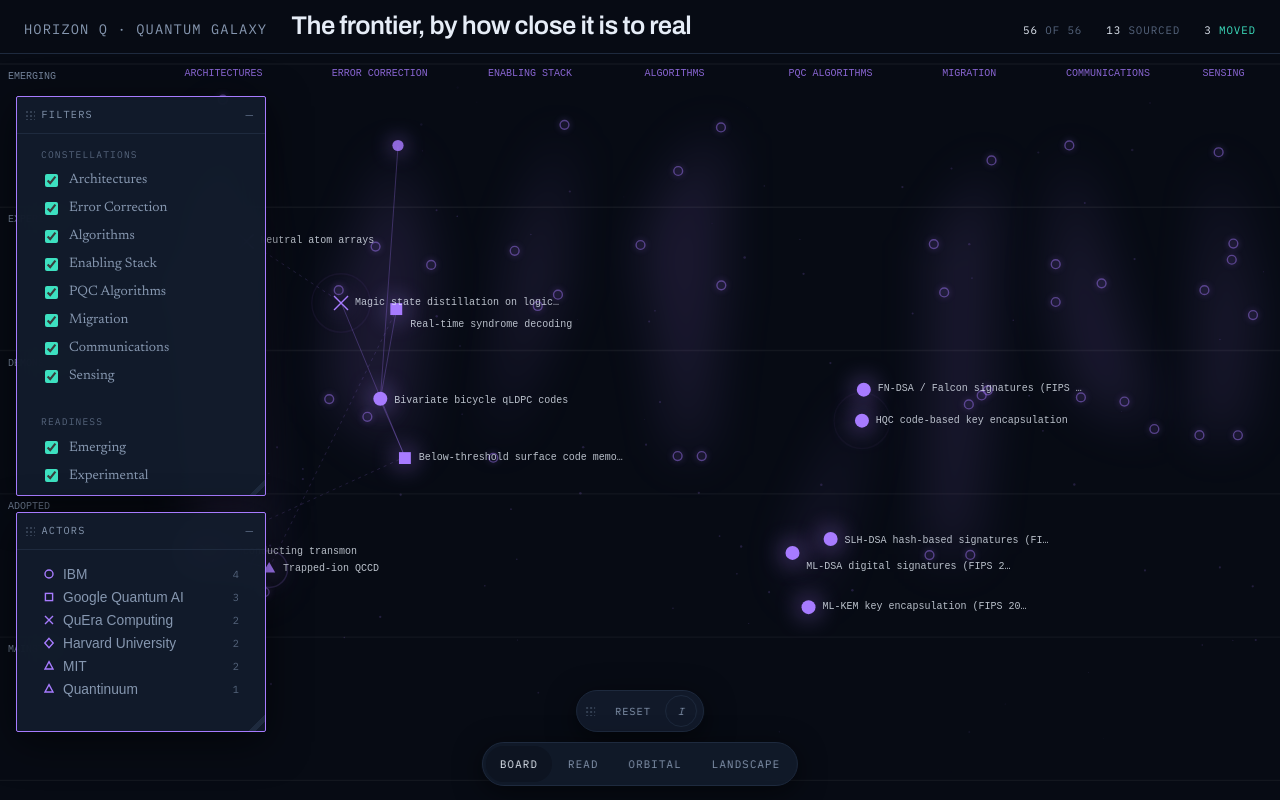
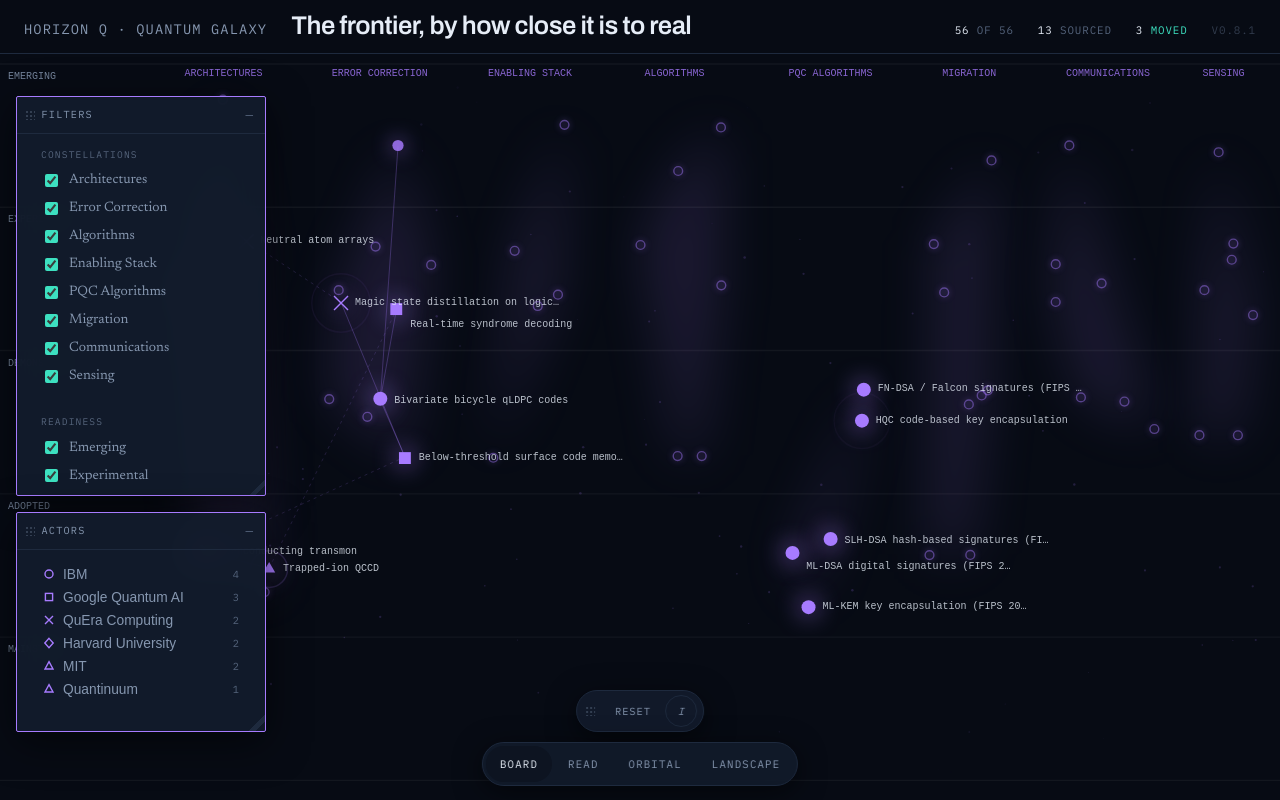
Before and after one commit to stuartokin/quantum-observatory, a React (Vite) app: page / in a window 1280 px wide. Built offline with nearby package versions, Linux system fonts and the light colour scheme.

Commit message:
Add files via upload

```diff
--- a/package.json
+++ b/package.json
@@ -1,7 +1,7 @@
 {
   "name": "horizonq",
   "private": true,
-  "version": "0.8.0",
+  "version": "0.8.1",
   "type": "module",
   "scripts": {
     "dev": "vite",
--- a/src/renderers/board/Board.tsx
+++ b/src/renderers/board/Board.tsx
@@ -133,6 +133,7 @@ export function Board() {
           <span><b>{visible.length}</b> of {pool.length}</span>
           <span><b>{visible.filter(isSourced).length}</b> sourced</span>
           {moved > 0 && <span className="board-stats__move"><b>{moved}</b> moved</span>}
+          <span className="board-stats__ver">v{VERSION}</span>
         </div>
       </header>
 
--- a/src/styles/global.css
+++ b/src/styles/global.css
@@ -235,6 +235,7 @@ a:hover { text-decoration-color: currentColor; }
   letter-spacing: 0.08em; text-transform: uppercase; color: var(--ink-faint); }
 .board-stats b { color: var(--ink); font-weight: 400; }
 .board-stats__move { color: var(--line-quantum); }
+.board-stats__ver { opacity: 0.55; }
 
 .tower { flex: 1 1 auto; min-height: 0; position: relative; cursor: grab; }
 .tower:active { cursor: grabbing; }
```
